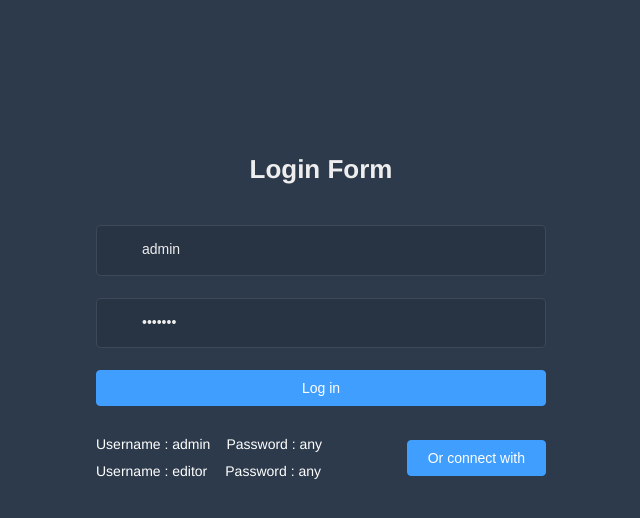
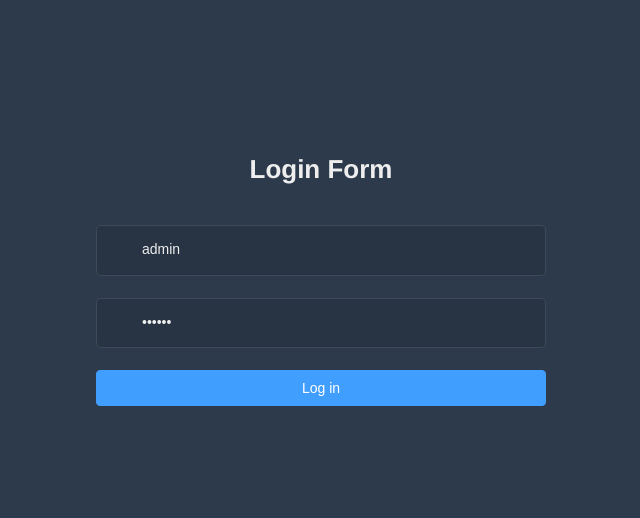
Before and after one commit to hongshu-corp/quokka-admin, a Vue app: page /#/login in a window 1280 px wide. Shown: the top 518 px of the page, without its empty margins (319-959 px from the left). Built offline with nearby package versions, Linux system fonts and the light colour scheme.

Commit message:
User can use admin/foo to login, the login api is real.

```diff
--- a/src/lang/en.js
+++ b/src/lang/en.js
@@ -76,7 +76,6 @@ export default {
     logIn: 'Log in',
     username: 'Username',
     password: 'Password',
-    any: 'any',
     thirdparty: 'Or connect with',
     thirdpartyTips: 'Can not be simulated on local, so please combine you own business simulation! ! !'
   },
--- a/src/lang/zh.js
+++ b/src/lang/zh.js
@@ -76,7 +76,6 @@ export default {
     logIn: '登录',
     username: '账号',
     password: '密码',
-    any: '随便填',
     thirdparty: '第三方登录',
     thirdpartyTips: '本地不能模拟，请结合自己业务进行模拟！！！'
   },
--- a/src/mock/login.js
+++ b/src/mock/login.js
@@ -1,4 +1,4 @@
-import { param2Obj } from '@/utils'
+// import { param2Obj } from '@/utils'
 
 const userMap = {
   admin: {
@@ -23,12 +23,17 @@ export default {
     return userMap[username]
   },
   getUserInfo: config => {
-    const { token } = param2Obj(config.url)
-    if (userMap[token]) {
-      return userMap[token]
-    } else {
-      return false
-    }
+    console.log('getting user info...')
+    console.log(config)
+    return userMap['admin']
+
+    // TODO: Use the real api to get user info
+    // const { token } = param2Obj(config.url)
+    // if (userMap[token]) {
+    //   return userMap[token]
+    // } else {
+    //   return false
+    // }
   },
   logout: () => 'success'
 }
--- a/src/store/modules/user.js
+++ b/src/store/modules/user.js
@@ -51,7 +51,6 @@ const user = {
       return new Promise((resolve, reject) => {
         loginByUsername(username, userInfo.password).then(response => {
           const token = response.headers.authorization
-          console.log(token)
           commit('SET_TOKEN', token)
           setToken(token)
           resolve()
--- a/src/views/login/index.vue
+++ b/src/views/login/index.vue
@@ -39,15 +39,6 @@
 
       <el-button :loading="loading" type="primary" style="width:100%;margin-bottom:30px;" @click.native.prevent="handleLogin">{{ $t('login.logIn') }}</el-button>
 
-      <div class="tips">
-        <span>{{ $t('login.username') }} : admin</span>
-        <span>{{ $t('login.password') }} : {{ $t('login.any') }}</span>
-      </div>
-      <div class="tips">
-        <span style="margin-right:18px;">{{ $t('login.username') }} : editor</span>
-        <span>{{ $t('login.password') }} : {{ $t('login.any') }}</span>
-      </div>
-
       <el-button class="thirdparty-button" type="primary" @click="showDialog=true">{{ $t('login.thirdparty') }}</el-button>
     </el-form>
 
@@ -88,7 +79,7 @@ export default {
     return {
       loginForm: {
         username: 'admin',
-        password: '1111111'
+        password: 'foofoo'
       },
       loginRules: {
         username: [{ required: true, trigger: 'blur', validator: validateUsername }],
@@ -272,7 +263,8 @@ $light_gray:#eee;
   .thirdparty-button {
     position: absolute;
     right: 35px;
-    bottom: 28px;
+    bottom: 0;
+    display: none;
   }
 }
 </style>
```
Also changed, not shown: 1 other file (tests, documents, lock files or other folders).
